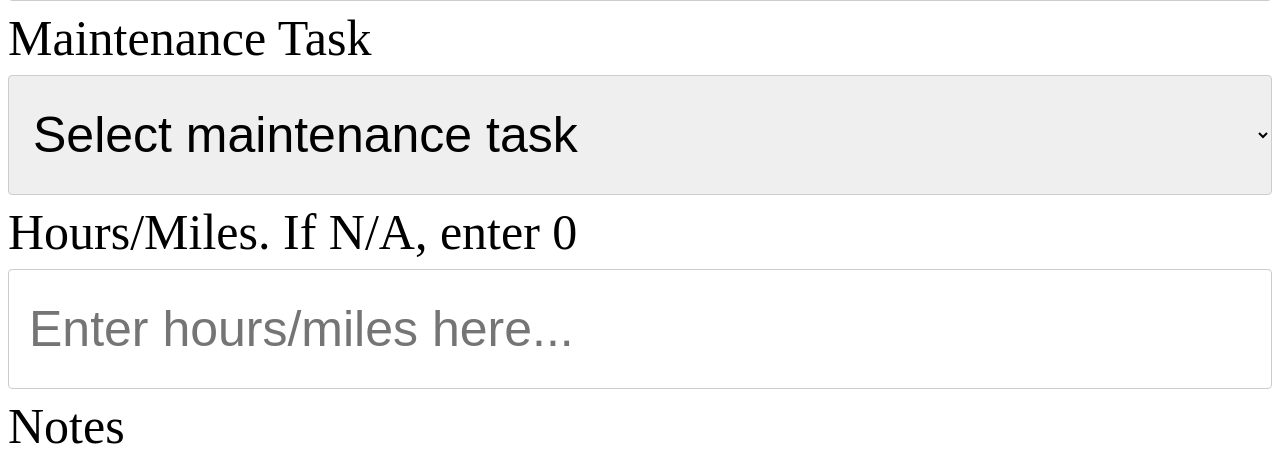
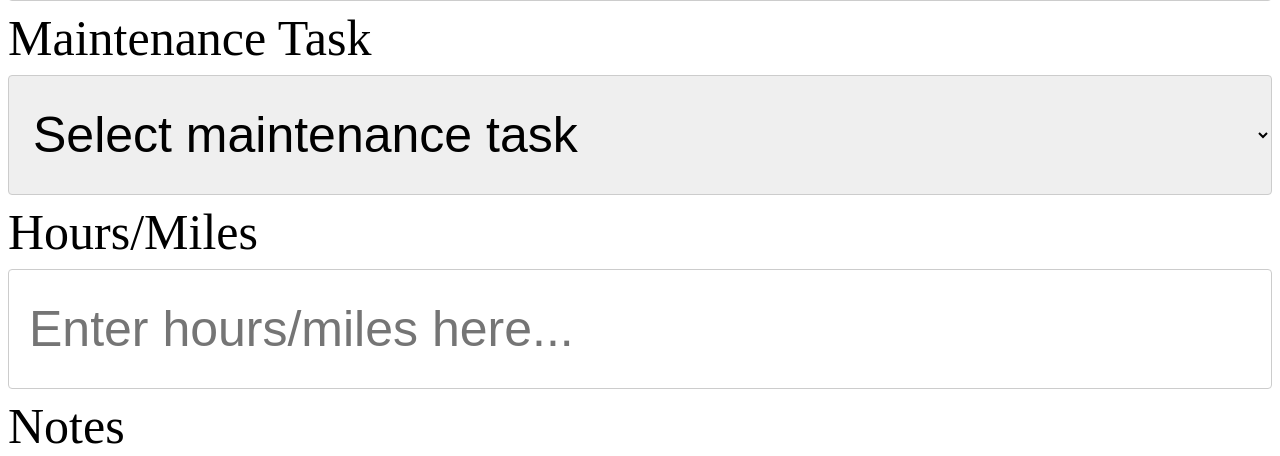
Before and after one commit to The-Baron-Becker/TimberCreek-Machine-Manager-V1, a Flask app: page /new in a window 1280 px wide. Shown: the part 562-1018 px from the top of the page. Run offline with Flask 2, Linux system fonts and the light colour scheme; some libraries are stand-ins or nearby versions.

Commit message:
Update new.html

```diff
--- a/templates/new.html
+++ b/templates/new.html
@@ -149,7 +149,7 @@
             <option value="Replace Pilot Oil Filter Element">Replace Pilot Oil Filter Element</option><br>
          </select>
 
-         <label style="font-size: 50px" for="hours">Hours/Miles. If N/A, enter 0</label>
+         <label style="font-size: 50px" for="hours">Hours/Miles</label>
          <input style="font-size: 50px" type="text" id="hours" name="hours" placeholder="Enter hours/miles here...">
 
          <label style="font-size: 50px" for="notes">Notes</label>
```
